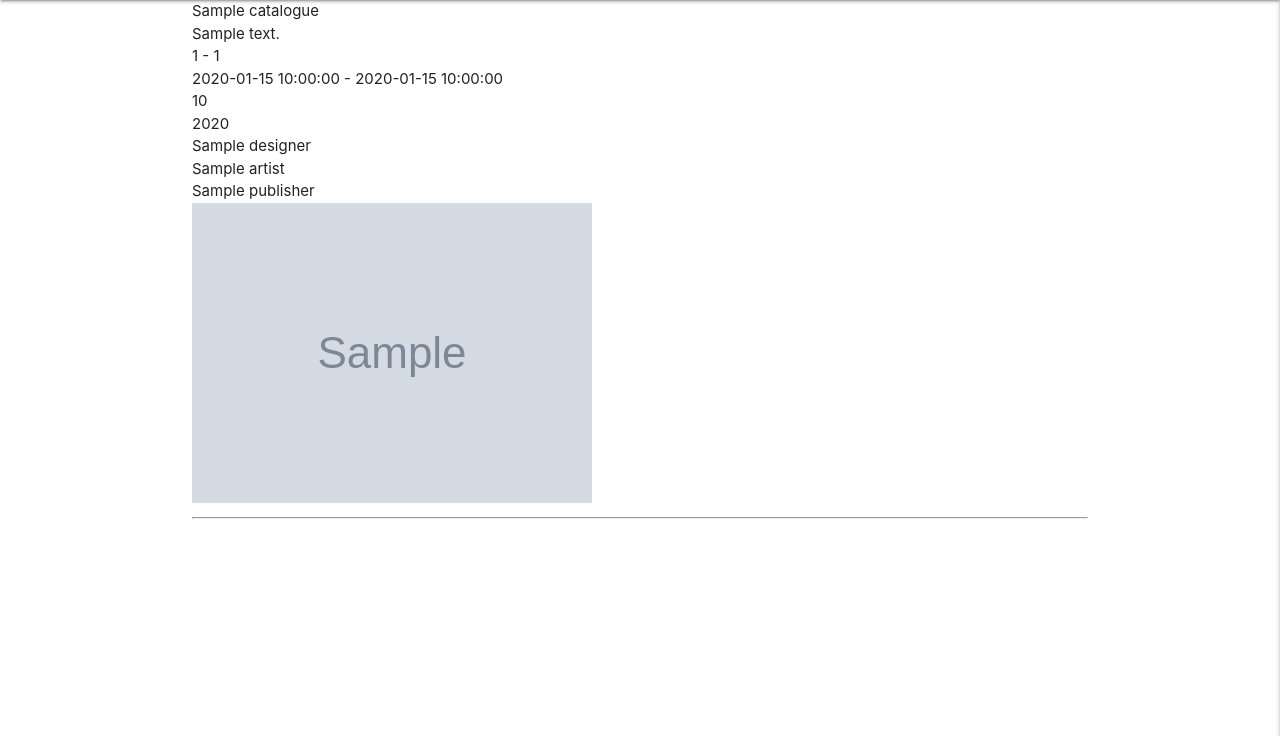
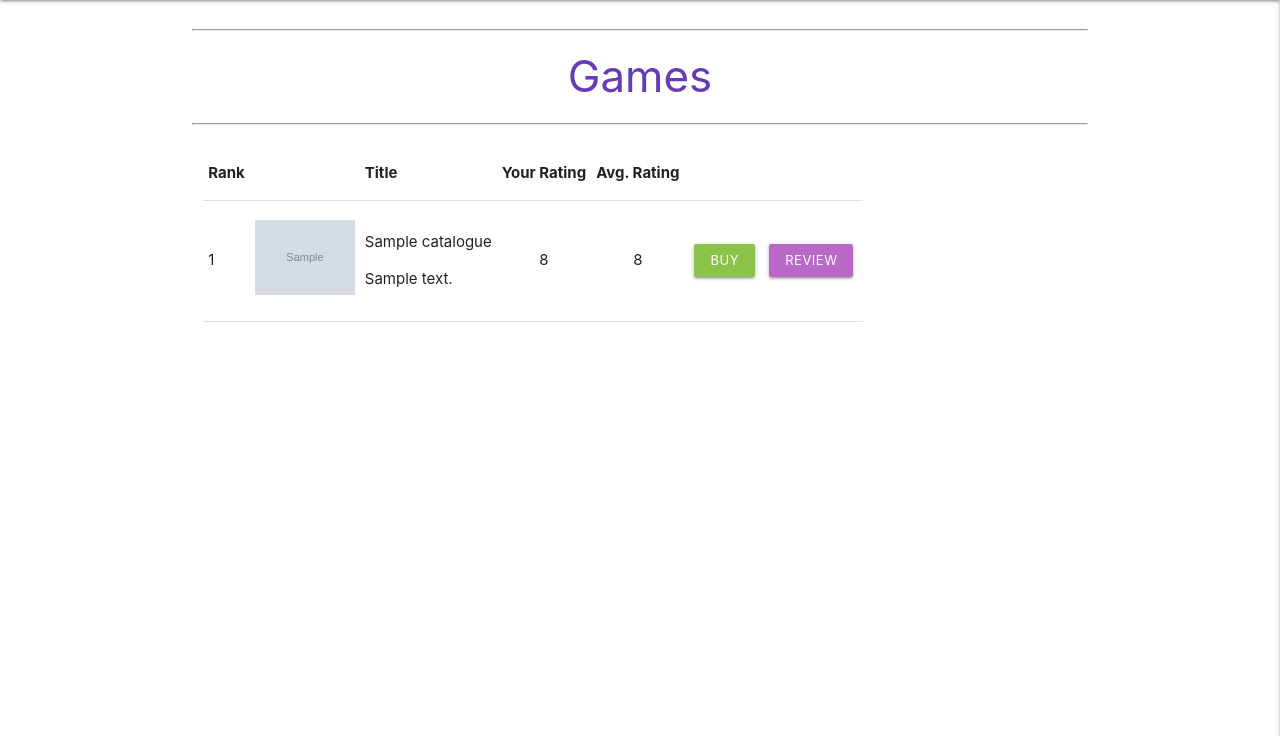
Before and after one commit to NickChapman1988/game-shelf, a Flask app: page / in a window 1280 px wide. Shown: the part 64-800 px from the top of the page. Run offline with Flask 2, Linux system fonts and the light colour scheme; the visitor is signed in with stand-in values (Sample User, id 1); grey boxes marked "Sample" are stand-in pictures; a database or web service that is not in the repository returns one stand-in record (values such as "Sample title"); some libraries are stand-ins or nearby versions.

Commit message:
Build Games catalogue table

```diff
--- a/static/css/style.css
+++ b/static/css/style.css
@@ -18,3 +18,9 @@
 .review-box {
     margin-bottom: 5px;
 }
+
+.game-thumbnail {
+    max-width: 100px;
+    max-height: 100px;
+    object-fit: cover;
+}
--- a/templates/catalogue.html
+++ b/templates/catalogue.html
@@ -1,18 +1,53 @@
 {% extends "base.html" %}
 {% block content %}
 
-    {% for game in catalogue %}
-        {{ game.game_title }}<br>
-        {{ game.game_description }}<br>
-        {{ game.min_player_count }} - {{ game.max_player_count }}<br>
-        {{ game.min_play_time }} - {{ game.max_play_time }}<br>
-        {{ game.min_player_age }}<br>
-        {{ game.release_year }}<br>
-        {{ game.designer }}<br>
-        {{ game.artist }}<br>
-        {{ game.publisher }}<br>
-        <img src="{{ game.image_url }}"><br>
+    <h3 class="center-align deep-purple-text">
         <hr>
-    {% endfor %}
+        Games
+        <hr>
+    </h3>
+
+    <div class="row">
+        <div class="col">
+            <table class="responsive-table">
+                <thead>
+                <tr>
+                    <th>Rank</th>
+                    <th></th>
+                    <th>Title</th>
+                    {% if session.user %}
+                        <th>Your Rating</th>
+                    {% endif %}
+                    <th>Avg. Rating</th>
+                    <th></th>
+                </tr>
+                </thead>
+
+                <tbody>
+                    {% for game in catalogue %}
+                        <tr>
+                            <td>
+                                1
+                            </td>
+
+                            <td><img class="game-thumbnail" src="{{ game.image_url }}"></td>
+                            <td>
+                                <p>{{ game.game_title }}</p>
+                                <p>{{ game.game_description }}</p>
+                            </td>
+                            {% if session.user %}
+                                <td class="center-align">8</td>
+                            {% endif %}
+                            <td class="center-align">8</td>
+                            <td>
+                                <a href="#" class="btn-small light-green">Buy</a>
+                                <a href="#" class="btn-small purple lighten-2">Review</a>
+                            </td>
+                        </tr>
+                    {% endfor %}
+                </tbody>
+            </table>
+        </div>
+    </div>
 
 {% endblock %}
```
